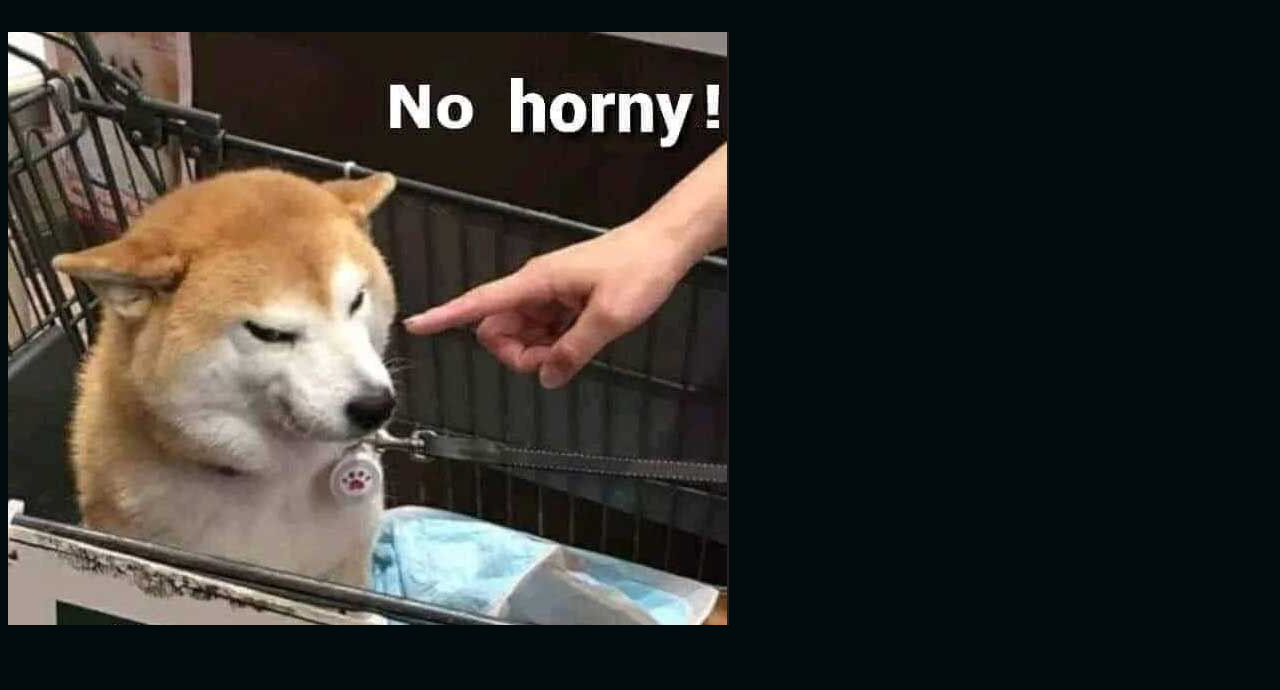
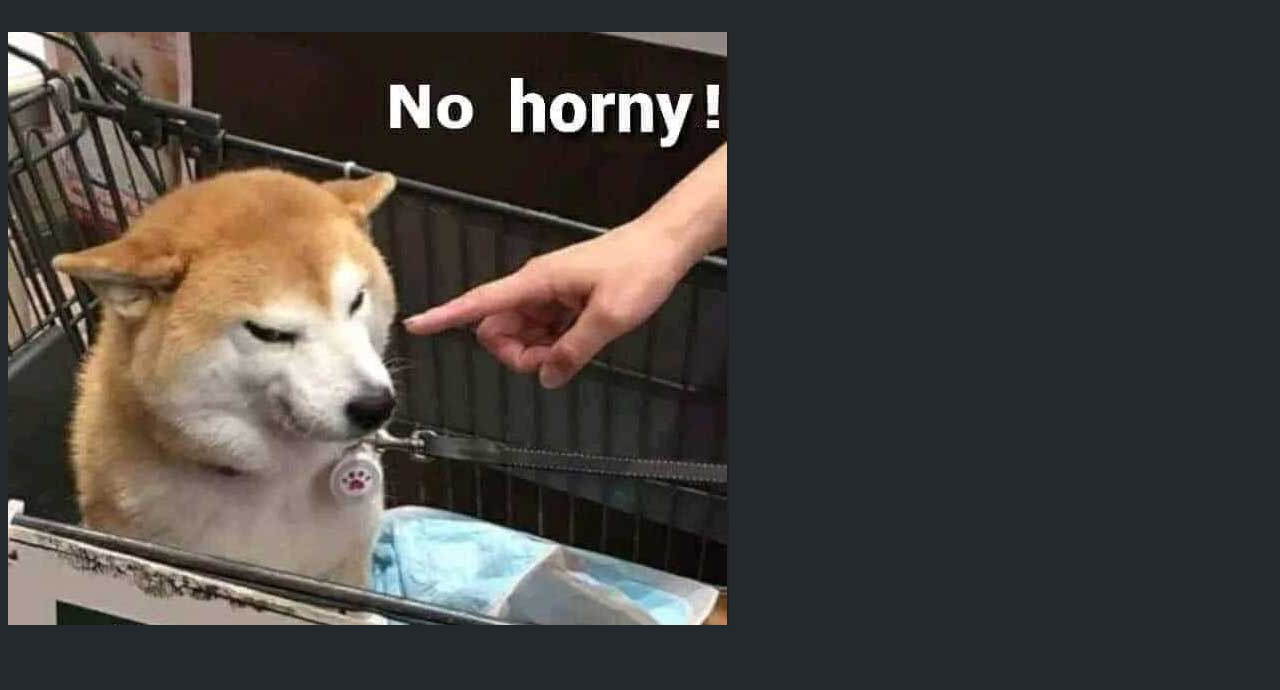
Before and after one commit to denixsucks/denixsucks.github.io, a plain HTML site: page index.html in a window 1280 px wide. Shown: the part 127-817 px from the top of the page. Drawn offline with nearby package versions, Linux system fonts and the light colour scheme.

Commit message:
i hate html again

```diff
--- a/index.html
+++ b/index.html
@@ -18,7 +18,7 @@
 
 </head>
 
-<body style="background-color:#020C0E;">
+<body style="background-color:#24292E;">
 
     <h2 style="text-align: center; font-size: 50px; color: white;font-family:   ">Hey, welcome to my cool website. I'm lonely here.</h2>
     <p class="aligncenter">
```
